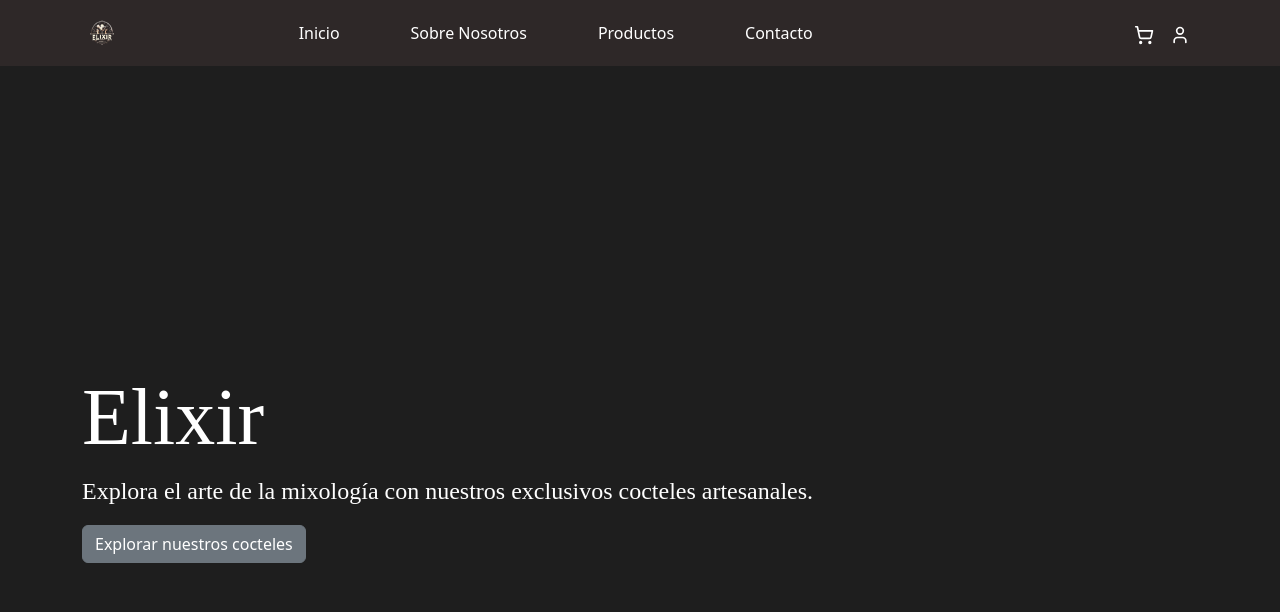
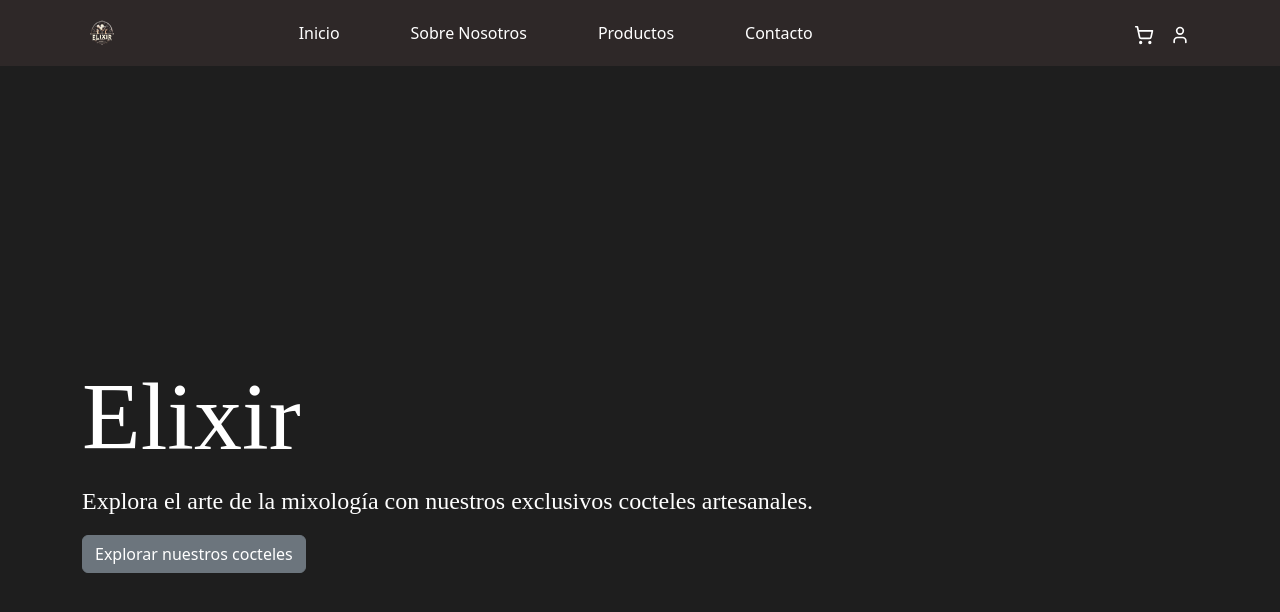
Before and after one commit to Karoll-e/elixir-drinks-proyectoFinal, a React (Create React App) app: page / in a window 1280 px wide. Shown: the top 612 px of the page. Built offline with nearby package versions, Linux system fonts and the light colour scheme; a web font is replaced by a local one.

Commit message:
Añadir componente HeroSection con estilos y Navbar

```diff
--- a/src/pages/Home/Hero/Hero.css
+++ b/src/pages/Home/Hero/Hero.css
@@ -6,7 +6,7 @@
 
     h1{
       font-family: var(--primary-font);
-      font-size: 80px;
+      font-size: 6rem;
     }
 
     p{
```
